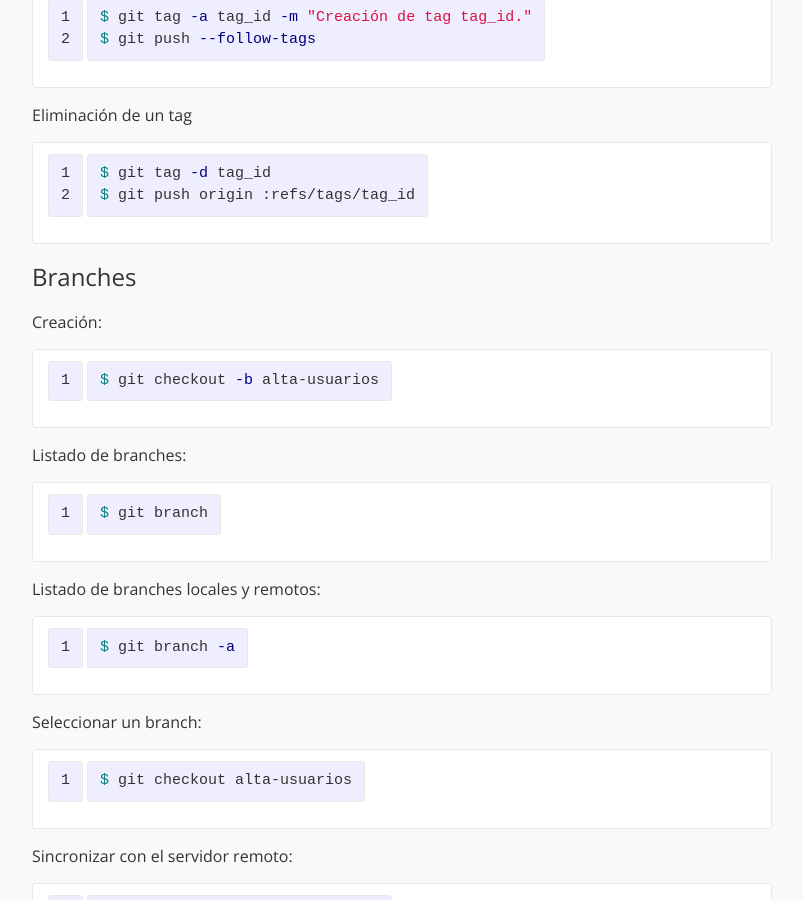
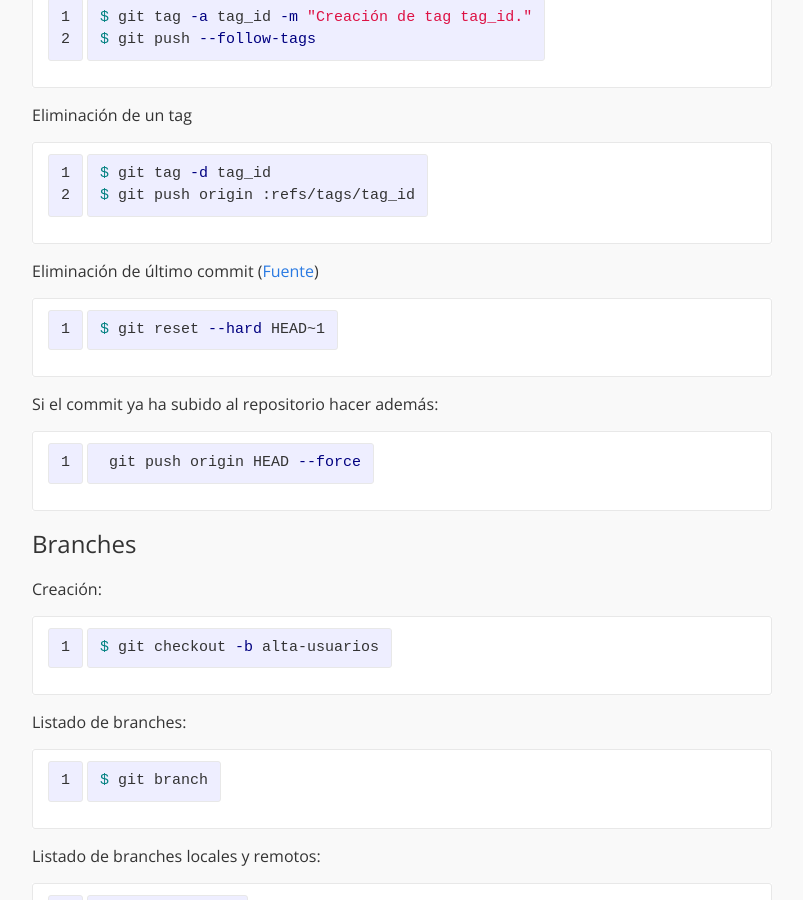
Before and after one commit to eduardofilo/eduardofilo.jekyll, a Jekyll site: the page built from desarrollo/git.md, in a window 1280 px wide and 900 px high, scrolled down 4525 px. Shown: the whole window, without its empty margins (238-1041 px from the left). Built offline with Jekyll 4.4.1, drawn with Linux system fonts in a browser that asks for light colours; emoji names are drawn with the system emoji font.

Commit message:
Eliminación de commit en git.

````diff
--- a/desarrollo/git.md
+++ b/desarrollo/git.md
@@ -185,6 +185,18 @@ $ git tag -d tag_id
 $ git push origin :refs/tags/tag_id
 ```
 
+Eliminación de último commit ([Fuente](http://stackoverflow.com/questions/1338728/delete-commits-from-a-branch-in-git))
+
+```bash
+$ git reset --hard HEAD~1
+```
+
+Si el commit ya ha subido al repositorio hacer además:
+
+```bash
+ git push origin HEAD --force
+ ```
+
 ## Branches
 
 Creación:
````
